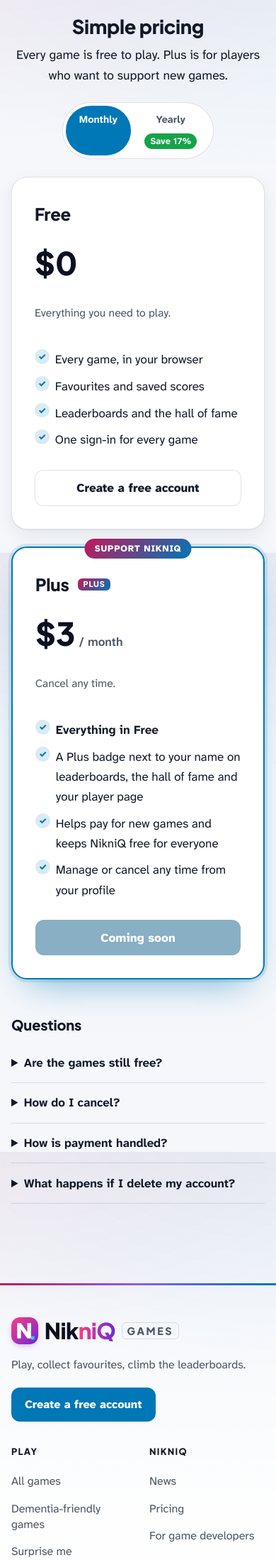
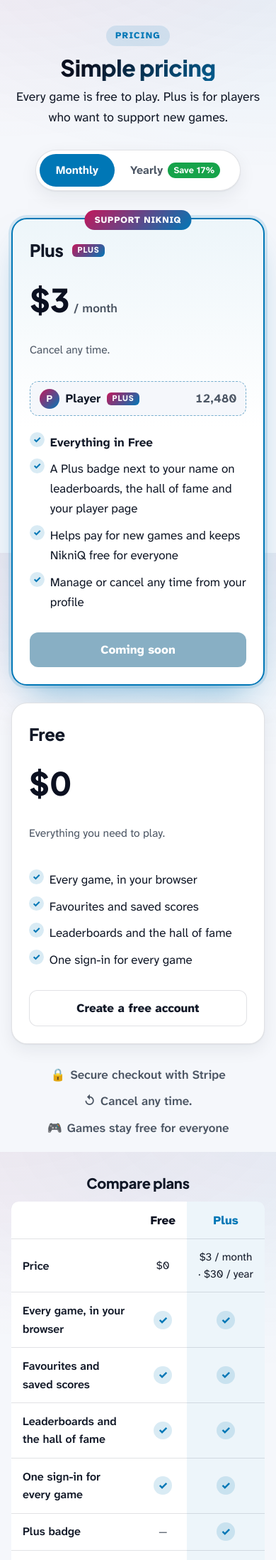
Before and after one commit to nikniq/nq-website, a Laravel app: page /auth/pricing in a window 390 px wide. Shown: the part 65-2263 px from the top of the page at 71% size. Run offline with Laravel 12, Linux system fonts and the light colour scheme.

Commit message:
Pricing page UX: eyebrow and gradient heading, compact period toggle, struck-through yearly saving, Plus badge preview, trust row, plan comparison table, card-style FAQ, Plus first on phones
Co-Authored-By: Claude Opus 5.5 <noreply@anthropic.com>

```diff
--- a/public_html/css/site.css
+++ b/public_html/css/site.css
@@ -884,3 +884,47 @@ h1 .plus-badge { font-size:.9rem; padding:.3rem .55rem; }
 .stripe-status { margin-bottom:1.2rem; }
 .interval-toggle label { white-space:nowrap; }
 .plan .btn[disabled] { opacity:.55; cursor:not-allowed; filter:grayscale(.4); }
+
+/* ===== Pricing UX pass ===== */
+.pricing-head { padding:1rem 0 .5rem; }
+.pricing-head .eyebrow { display:inline-block; font-size:.8rem; font-weight:800; letter-spacing:.1em; text-transform:uppercase; color:var(--accent-2); background:color-mix(in srgb, var(--accent-2) 12%, transparent); padding:.25rem .8rem; border-radius:999px; margin-bottom:.6rem; }
+.pricing-head h1 { font-size:clamp(2rem, 1.4rem + 2.4vw, 3.2rem); margin:.2rem 0 .5rem; background:linear-gradient(135deg, var(--strong) 30%, var(--accent-2)); -webkit-background-clip:text; background-clip:text; color:transparent; }
+.interval-toggle { padding:5px; box-shadow:var(--card-shadow); }
+.interval-toggle label { padding:.65rem 1.4rem; font-size:1rem; transition:background .2s, color .2s; }
+.interval-toggle label:not(:has(input:checked)):hover { background:color-mix(in srgb, var(--accent-2) 10%, transparent); }
+.plan { transition:transform .2s, box-shadow .2s; }
+.plan:hover { transform:translateY(-3px); }
+.plan .price { display:flex; align-items:baseline; gap:.35rem; flex-wrap:wrap; min-height:3.6rem; }
+.plan .was { color:var(--muted); font-size:1.2rem; font-weight:600; }
+.plan-plus { background:linear-gradient(180deg, color-mix(in srgb, var(--accent-2) 7%, var(--panel)), var(--panel) 45%); }
+.badge-preview { display:flex; align-items:center; gap:.55rem; margin:.6rem 0 0; padding:.6rem .8rem; border:1px dashed color-mix(in srgb, var(--accent-2) 45%, var(--line)); border-radius:12px; background:var(--bg); font-weight:700; }
+.bp-avatar { width:28px; height:28px; border-radius:50%; display:grid; place-items:center; color:#fff; font-size:.85rem; background:linear-gradient(135deg, var(--accent), var(--accent-2)); flex:none; }
+.bp-name { overflow:hidden; text-overflow:ellipsis; white-space:nowrap; min-width:0; }
+.badge-preview .plus-badge { margin-left:0; }
+.bp-score { margin-left:auto; color:var(--muted); font-variant-numeric:tabular-nums; }
+.trust { list-style:none; display:flex; flex-wrap:wrap; justify-content:center; gap:.6rem 2rem; padding:0; margin:1.8rem 0 0; color:var(--muted); font-weight:600; }
+.trust li { display:inline-flex; align-items:center; gap:.45rem; }
+.compare { max-width:860px; margin:3rem auto 0; }
+.compare h2, .pricing-faq h2 { text-align:center; }
+.compare table { width:100%; }
+.compare th[scope="row"] { font-weight:600; text-align:left; }
+.compare td, .compare thead th { text-align:center; }
+.compare .col-plus { background:color-mix(in srgb, var(--accent-2) 7%, transparent); }
+.compare thead .col-plus { color:var(--accent-2); }
+.compare .yes { display:inline-grid; place-items:center; width:1.6rem; height:1.6rem; border-radius:50%; background:color-mix(in srgb, var(--accent-2) 15%, transparent); color:var(--accent-2); font-weight:800; }
+.compare .no { color:var(--muted); }
+.pricing-faq { display:grid; gap:.7rem; }
+.pricing-faq details { border:1px solid var(--line); border-radius:14px; padding:0; background:var(--panel); transition:border-color .2s; }
+.pricing-faq details[open] { border-color:color-mix(in srgb, var(--accent-2) 45%, var(--line)); }
+.pricing-faq summary { list-style:none; display:flex; justify-content:space-between; align-items:center; gap:1rem; padding:1rem 1.2rem; }
+.pricing-faq summary::-webkit-details-marker { display:none; }
+.pricing-faq summary::after { content:"+"; font-size:1.4rem; line-height:1; color:var(--accent-2); transition:transform .2s; flex:none; }
+.pricing-faq details[open] summary::after { transform:rotate(45deg); }
+.pricing-faq details p { padding:0 1.2rem 1.1rem; margin:0; }
+@media (max-width:700px) { .plan-plus { order:-1; margin-top:.8rem; } .plan { padding:1.5rem; } .compare th[scope="row"] { font-size:.9rem; } }
+.interval-toggle label { flex-direction:row; align-items:center; }
+.sr-only { position:absolute !important; width:1px; height:1px; padding:0; margin:-1px; overflow:hidden; clip:rect(0 0 0 0); white-space:nowrap; border:0; }
+.compare th[scope="row"] { text-transform:none; letter-spacing:0; font-size:1rem; color:var(--text); }
+.compare thead th { text-transform:none; letter-spacing:0; font-size:1.05rem; font-weight:800; color:var(--strong); }
+.compare thead .col-plus { color:var(--accent-2); }
+.compare td, .compare th { padding:.8rem 1rem; }
--- a/resources/views/pricing.blade.php
+++ b/resources/views/pricing.blade.php
@@ -10,6 +10,7 @@
 @section('content')
 <div class="pricing-page">
     <div class="page-head pricing-head">
+        <span class="eyebrow">{{ __('Pricing') }}</span>
         <h1>{{ __('Simple pricing') }}</h1>
         <p class="lead">{{ __('Every game is free to play. Plus is for players who want to support new games.') }}</p>
     </div>
@@ -47,10 +48,11 @@
                 <h2>Plus <span class="plus-badge" aria-hidden="true">PLUS</span></h2>
                 <p class="price">
                     <span class="amount when-monthly">{{ $money($m) }}</span><span class="per when-monthly"> / {{ __('month') }}</span>
-                    <span class="amount when-yearly">{{ $money($y) }}</span><span class="per when-yearly"> / {{ __('year') }}</span>
+                    @if($m * 12 > $y)<s class="was when-yearly" aria-hidden="true">{{ $money($m * 12) }}</s> @endif<span class="amount when-yearly">{{ $money($y) }}</span><span class="per when-yearly"> / {{ __('year') }}</span>
                 </p>
                 <p class="muted when-yearly">{{ __(':price a month, billed yearly', ['price' => $money((int) round($y / 12))]) }}</p>
                 <p class="muted when-monthly">{{ __('Cancel any time.') }}</p>
+                <div class="badge-preview" aria-hidden="true"><span class="bp-avatar">{{ mb_strtoupper(mb_substr($user?->name ?? 'P', 0, 1)) }}</span><span class="bp-name">{{ $user?->name ?? 'Player' }}</span><span class="plus-badge">PLUS</span><span class="bp-score">12,480</span></div>
                 <ul class="ticks">
                     <li><strong>{{ __('Everything in Free') }}</strong></li>
                     <li>{{ __('A Plus badge next to your name on leaderboards, the hall of fame and your player page') }}</li>
@@ -72,6 +74,27 @@
         </div>
     </form>
 
+    <ul class="trust">
+        <li><span aria-hidden="true">🔒</span> {{ __('Secure checkout with Stripe') }}</li>
+        <li><span aria-hidden="true">↺</span> {{ __('Cancel any time.') }}</li>
+        <li><span aria-hidden="true">🎮</span> {{ __('Games stay free for everyone') }}</li>
+    </ul>
+
+    <section class="compare" aria-labelledby="compare-h">
+        <h2 id="compare-h">{{ __('Compare plans') }}</h2>
+        <div class="table-scroll"><table>
+            <thead><tr><th scope="col"><span class="sr-only">{{ __('Plan') }}</span></th><th scope="col">{{ __('Free') }}</th><th scope="col" class="col-plus">Plus</th></tr></thead>
+            <tbody>
+                <tr><th scope="row">{{ __('Price') }}</th><td>{{ $money(0) }}</td><td class="col-plus"><span class="when-monthly-t">{{ $money($m) }} / {{ __('month') }}</span> · {{ $money($y) }} / {{ __('year') }}</td></tr>
+                @foreach([__('Every game, in your browser'), __('Favourites and saved scores'), __('Leaderboards and the hall of fame'), __('One sign-in for every game')] as $row)
+                    <tr><th scope="row">{{ $row }}</th><td><span class="yes" aria-label="✓">✓</span></td><td class="col-plus"><span class="yes" aria-label="✓">✓</span></td></tr>
+                @endforeach
+                <tr><th scope="row">{{ __('Plus badge') }}</th><td><span class="no" aria-label="—">—</span></td><td class="col-plus"><span class="yes" aria-label="✓">✓</span></td></tr>
+                <tr><th scope="row">{{ __('Supports new games') }}</th><td><span class="no" aria-label="—">—</span></td><td class="col-plus"><span class="yes" aria-label="✓">✓</span></td></tr>
+            </tbody>
+        </table></div>
+    </section>
+
     <section class="pricing-faq" aria-labelledby="faq-h">
         <h2 id="faq-h">{{ __('Questions') }}</h2>
         <details><summary>{{ __('Are the games still free?') }}</summary><p>{{ __('Yes. Every game, favourites, scores and leaderboards stay free. Plus adds a badge and supports the site.') }}</p></details>
```
Also changed, not shown: lang/de.json (+7 -1 lines), lang/es.json (+7 -1 lines), lang/fr.json (+7 -1 lines), lang/ja.json (+7 -1 lines).
